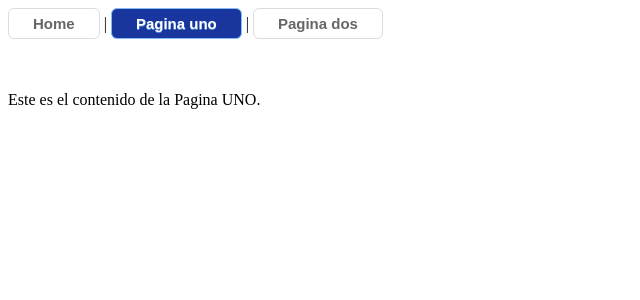
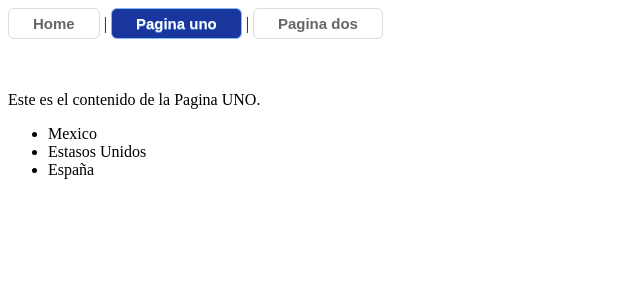
Before and after one commit to AVG93/AM06-routing, an Angular app: page /uno in a window 1280 px wide. Shown: the top 300 px of the page, without its empty margins (0-640 px from the left). Built offline with nearby package versions, Linux system fonts and the light colour scheme.

Commit message:
Route Parameters

```diff
--- a/src/app/app-routing.module.ts
+++ b/src/app/app-routing.module.ts
@@ -5,10 +5,12 @@ import { HelloComponent } from './hello.component';
 import { UnoComponent } from './uno/uno.component';
 import { DosComponent } from './dos/dos.component';
 import { NotFoundComponent } from './not-found/not-found.component';
+import { PaisDetalleComponent } from './pais-detalle/pais-detalle.component';
 
 const routes: Routes = [
   { path: 'home', component: HelloComponent },
   { path: 'uno', component: UnoComponent },
+  { path: 'pais/:id', component: PaisDetalleComponent },
   { path: 'dos', component: DosComponent },
   { path: '', redirectTo: '/home', pathMatch: 'full' },
   { path: '**', component: NotFoundComponent }
--- a/src/app/app.module.ts
+++ b/src/app/app.module.ts
@@ -5,10 +5,11 @@ import { FormsModule } from '@angular/forms';
 import { AppComponent } from './app.component';
 import { HelloComponent } from './hello.component';
 import { AppRoutingModule } from './app-routing.module';
+import { UnoComponent } from './uno/uno.component';
 
 @NgModule({
+  declarations: [AppComponent, HelloComponent, UnoComponent],
   imports: [BrowserModule, FormsModule, AppRoutingModule],
-  declarations: [AppComponent, HelloComponent],
   bootstrap: [AppComponent]
 })
 export class AppModule {}
--- /dev/null
+++ b/src/app/interfaces/paises.ts
@@ -0,0 +1,5 @@
+export interface Paises {
+  id: string;
+  nombre: string;
+  imgUrl: string;
+}
--- /dev/null
+++ b/src/app/pais-detalle/pais-detalle.component.html
@@ -0,0 +1,3 @@
+<h2>Detalle de Pais con id: {{id}}</h2>
+
+<h1>{{id}}</h1>
--- /dev/null
+++ b/src/app/pais-detalle/pais-detalle.component.ts
@@ -0,0 +1,19 @@
+import { Component, OnInit } from '@angular/core';
+import { ActivatedRoute } from '@angular/router';
+
+@Component({
+  selector: 'app-pais-detalle',
+  templateUrl: './pais-detalle.component.html',
+  styleUrls: ['./pais-detalle.component.css']
+})
+export class PaisDetalleComponent implements OnInit {
+  id: string = '';
+
+  constructor(private route: ActivatedRoute) {}
+
+  ngOnInit() {
+    // First get the product id from the current route.
+    const routeParams = this.route.snapshot.paramMap;
+    this.id = routeParams.get('id');
+  }
+}
--- a/src/app/uno/uno.component.html
+++ b/src/app/uno/uno.component.html
@@ -1,3 +1,8 @@
 <p>
   Este es el contenido de la Pagina UNO.
 </p>
+
+
+<ul>
+  <li *ngFor="let p of paises" [routerLink]="['/pais', p.id]">{{p.nombre}}</li>
+</ul>
--- a/src/app/uno/uno.component.ts
+++ b/src/app/uno/uno.component.ts
@@ -1,4 +1,5 @@
 import { Component, OnInit } from '@angular/core';
+import { Paises } from '../interfaces/paises';
 
 @Component({
   selector: 'app-uno',
@@ -6,10 +7,13 @@ import { Component, OnInit } from '@angular/core';
   styleUrls: ['./uno.component.css']
 })
 export class UnoComponent implements OnInit {
+  paises: Paises[] = [
+    { id: 'MX', nombre: 'Mexico', imgUrl: '' },
+    { id: 'US', nombre: 'Estasos Unidos', imgUrl: '' },
+    { id: 'ES', nombre: 'España', imgUrl: '' }
+  ];
 
-  constructor() { }
+  constructor() {}
 
-  ngOnInit() {
-  }
-
+  ngOnInit() {}
 }
```
Also changed, not shown: src/app/pais-detalle/pais-detalle.component.css (added).
